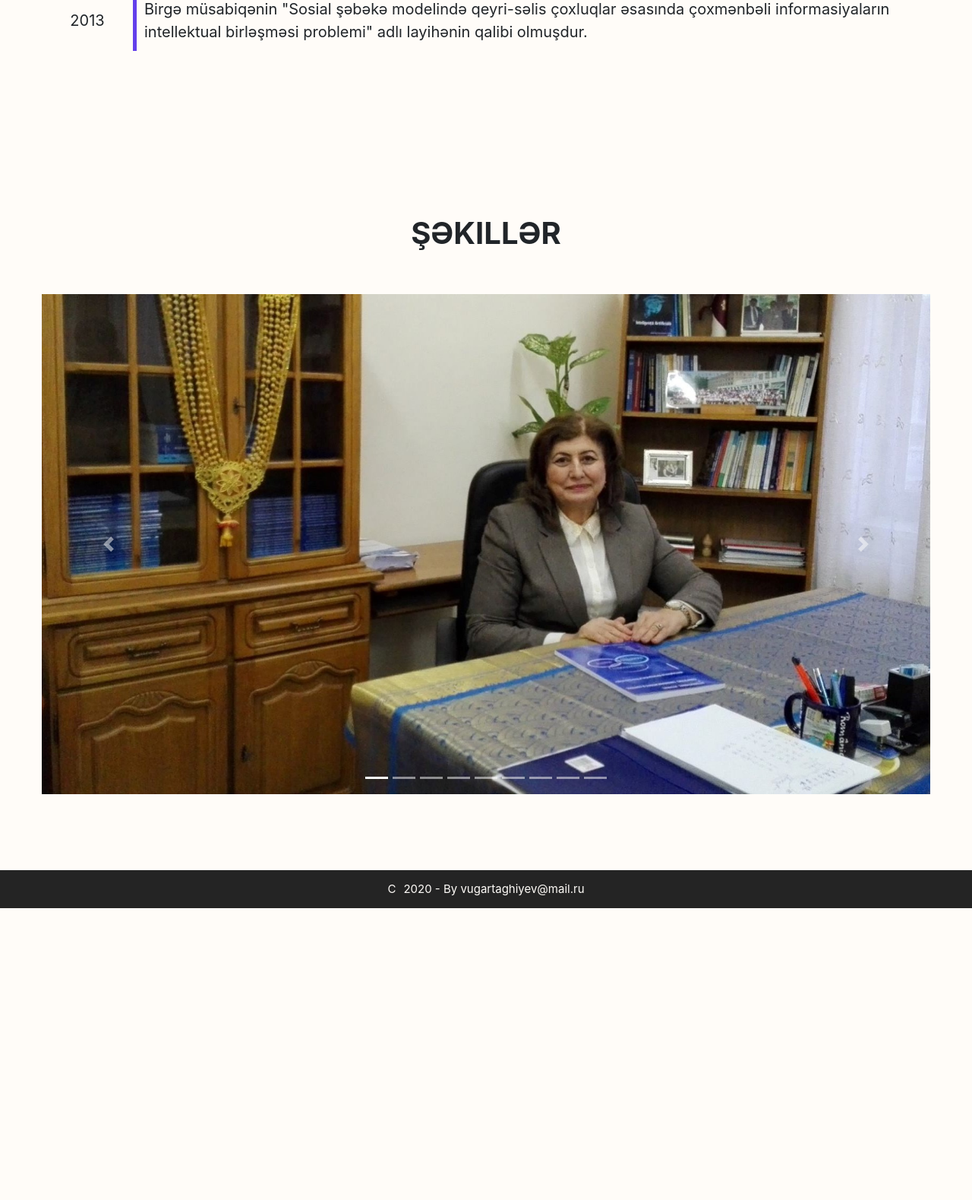
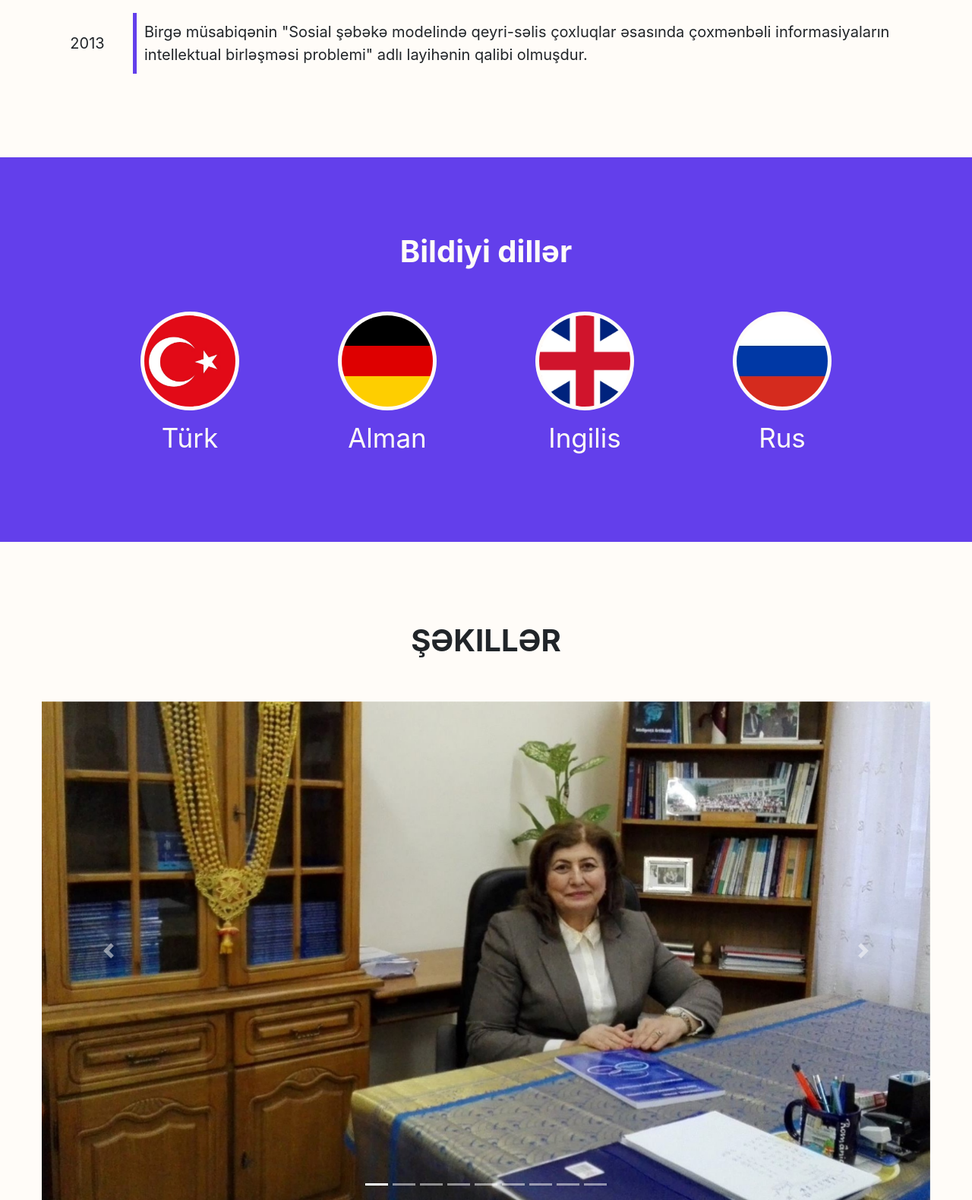
Before and after one commit to VuqarTagiyev/ForTeacher, a PHP site: page / in a window 1280 px wide. Shown: the part 3680-5259 px from the top of the page at 76% size. Before the commit the page ends 4875 px from the top, so only its background shows below. Run offline with PHP 8.4, Linux system fonts and the light colour scheme; some libraries are stand-ins or nearby versions.

Commit message:
know laguage .5 hour

```diff
--- a/index.html
+++ b/index.html
@@ -201,6 +201,30 @@
         </div>
     </section>
 
+    <section id="know-language">
+        <h3 class="section-name">Bildiyi dillər</h3>
+        <div class="container">
+            <div class="know-language">
+                <div class="language-item">
+                    <img src="img/turk.jpg" alt="">
+                    <p class="language-name">Türk</p>
+                </div>
+                <div class="language-item">
+                    <img src="img/germany.jpg" alt="">
+                    <p class="language-name">Alman</p>
+                </div>
+                <div class="language-item">
+                    <img src="img/english.jpg" alt="">
+                    <p class="language-name">Ingilis</p>
+                </div>
+                <div class="language-item">
+                    <img src="img/rus.jpg" alt="">
+                    <p class="language-name">Rus</p>
+                </div>
+            </div>
+        </div>
+    </section>
+
     <section id="photos">
         <div class="container">
             <div class="section-name">ŞƏKILLƏR</div>
--- a/main.css
+++ b/main.css
@@ -128,7 +128,7 @@ header nav ul a:hover {
   height: 35rem;
 }
 #about .about .about-content {
-  font-size: 1.8rem;
+  font-size: 2rem;
   line-height: 3rem;
   padding: 4rem;
 }
@@ -216,7 +216,7 @@ footer {
   justify-content: center;
   align-items: center;
   height: 5rem;
-  background: var(--color3);
+  background: var(--color1);
   color: var(--color2);
 }
 footer p {
@@ -225,4 +225,41 @@ footer p {
   font-size: 1.5rem;
 }
 
+/*  know language */
+#know-language {
+  width: 100%;
+  background: var(--color1);
+  padding: 10rem 0;
+}
+#know-language .section-name {
+  color: var(--color2);
+}
+#know-language .know-language {
+  width: 100%;
+  background: var(--color1);
+  display: flex;
+  justify-content: space-evenly;
+  align-items: center;
+  flex-direction: row;
+}
+#know-language .know-language .language-item {
+  display: flex;
+  justify-content: center;
+  align-items: center;
+  flex-direction: column;
+}
+#know-language .know-language .language-item img {
+  width: 13rem;
+  height: 13rem;
+  border-radius: 50%;
+  background: var(--color2);
+  padding: 0.5rem;
+}
+#know-language .know-language .language-item p {
+  text-align: center;
+  padding-top: 1rem;
+  font-size: 3.5rem;
+  color: var(--color2);
+}
+
 /*# sourceMappingURL=main.css.map */
--- a/main.scss
+++ b/main.scss
@@ -156,7 +156,7 @@ header
         }
         .about-content
         {
-            font-size: 1.8rem;
+            font-size: 2rem;
             line-height: 3rem;
             padding: 4rem;
             a
@@ -266,7 +266,7 @@ footer{
     justify-content:center;
     align-items: center;
     height: 5rem;
-    background: var(--color3);
+    background: var(--color1);
     color: var(--color2);
     p
     {
@@ -275,3 +275,48 @@ footer{
         font-size: 1.5rem;
     }
 }
+
+/*  know language */
+
+#know-language
+{
+    width: 100%;
+    background: var(--color1);
+    padding: 10rem 0;
+    .section-name
+    {
+        color: var(--color2);
+    }
+    .know-language
+    {
+        width: 100%;
+        background: var(--color1);
+        display: flex;
+        justify-content: space-evenly;
+        align-items:center;
+        flex-direction: row;
+
+        .language-item
+        {
+            display:flex;
+            justify-content: center;
+            align-items: center;
+            flex-direction: column;
+            img
+            {
+                width: 13rem;
+                height: 13rem;
+                border-radius: 50%;
+                background: var(--color2);
+                padding: .5rem;
+            }
+            p
+            {
+                text-align:center;
+                padding-top:1rem;
+                font-size: 3.5rem;
+                color: var(--color2);
+            }
+        }
+    }
+}
--- a/mobile.css
+++ b/mobile.css
@@ -1,6 +1,6 @@
 
 html{
-    font-size: 5px;
+    font-size: 6px;
 }
 
 /* header */
@@ -10,9 +10,21 @@ header nav{
     height: 14rem;
     flex-direction: column;
 }
+/* home */
+#home .home-bg{
+    background: linear-gradient(90deg, rgba(0,0,0,0.5) 0%, rgba(0,0,0,1) 100%);
+}
 
 /* about */
 
 #about .about {
     flex-direction: column;
   }
+
+  /* language */
+
+  .language-item img
+  {
+      width: 10rem;
+      height: 10rem;
+  }
```
Also changed, not shown: img/english.jpg (added), img/english.png (added), img/english.svg (added), img/germany.jpg (added), img/germany.png (added), img/germany.svg (added), img/rus.jpg (added), img/rus.png (added), img/rus.svg (added), img/turk.jpg (added), img/turk.png (added), img/turk.svg (added), 1 other file.
